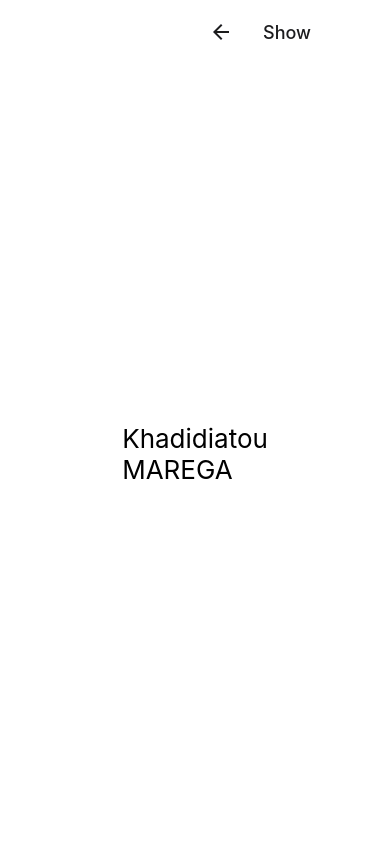
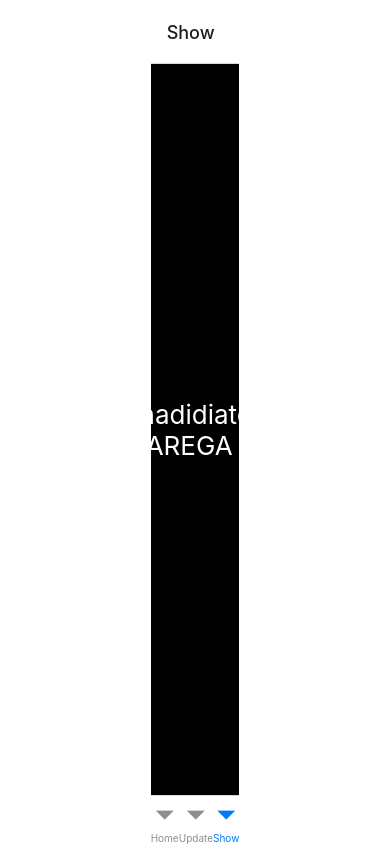
Before and after one commit to khadidiatouMarega/React-native_test, a React Native app: screen /Show in a window 390 px wide. Built offline with nearby package versions, Linux system fonts and the light colour scheme.

Commit message:
update Bottom tab bar

```diff
--- a/App.tsx
+++ b/App.tsx
@@ -1,64 +1,17 @@
 import * as React from 'react';
-import { StatusBar } from 'expo-status-bar';
-import { StyleSheet, Text, View, Button } from 'react-native';
-import Home from './src/Pages/Home';
-import Show from './src/Pages/Show';
-import Update from './src/Pages/Update';
+import { StyleSheet, View } from 'react-native';
 import { createNativeStackNavigator } from '@react-navigation/native-stack';
-import { NavigationContainer, useNavigation } from '@react-navigation/native';
-import { createBottomTabNavigator } from '@react-navigation/bottom-tabs';
+import { NavigationContainer} from '@react-navigation/native';
+import Tabs from './src/Components/Tabs';
 
-// function HomeScreen({ navigation }) {
-//   return (
-
-//     <View style={styles.container}>
-//       <View>
-//        {/* <Image style={styles.tinyLogo} source={require('./assets/snapicone.png')} /> */}
-//        </View>
-//        <Button
-//         title="Update"
-//         onPress={() => navigation.navigate('Home')}
-//       />
-//       <Button
-//         title="Update"
-//         onPress={() => navigation.navigate('Update')}
-//       />
-//       <Button
-//         title="Show"
-//         onPress={() => navigation.navigate('Show')}
-//       />
-//     </View>
-//   );
-// }
-
-// const Tab = createBottomTabNavigator();
-
-// function MyTabs() {
-//   return (
-//     <Tab.Navigator>
-//       <Tab.Screen name="Home" component={Home} />
-//       <Tab.Screen name="Update" component={Update} />
-//       <Tab.Screen name="Show" component={Show} />
-//     </Tab.Navigator>
-//   );
-// }
 
 const Stack = createNativeStackNavigator();
 export default function App() {
   return (
     <View style={styles.container}>
       <NavigationContainer>
-      <Stack.Navigator initialRouteName='Update'>
-        <Stack.Screen name="Home" component={Home} />
-        <Stack.Screen name="Update" component={Update} />
-        <Stack.Screen name="Show" component={Show} />
-      </Stack.Navigator>
-      <StatusBar style="auto" />
+      <Tabs/>
       </NavigationContainer>
-      {/* <Button
-        title="Update"
-        onPress={() => navigation.navigate('Update')}
-      /> */}
     </View>
   );
 }
@@ -66,7 +19,6 @@ export default function App() {
 const styles = StyleSheet.create({
   container: {
     flex: 1,
-    // backgroundColor: '#b6eea4',
     alignItems: 'center',
     justifyContent: 'center',
   },
--- /dev/null
+++ b/src/Components/Tabs.tsx
@@ -0,0 +1,16 @@
+import { createBottomTabNavigator } from '@react-navigation/bottom-tabs';
+import Home from '../Pages/Home';
+import Show from '../Pages/Show';
+import Update from '../Pages/Update';
+
+const Tab = createBottomTabNavigator();
+
+export default  function Tabs(){
+  return (
+    <Tab.Navigator>
+    <Tab.Screen name="Home" component={Home} />
+    <Tab.Screen name="Update" component={Update} />
+    <Tab.Screen name="Show" component={Show} />
+  </Tab.Navigator>
+  )
+}
--- a/src/Pages/Show.tsx
+++ b/src/Pages/Show.tsx
@@ -5,7 +5,7 @@ export default function Show() {
     console.log("Page Show");
   return (
     <View style={styles.container}>
-      <Text style={{color: 'black', fontSize: 26}}>
+      <Text style={{color: 'white', fontSize: 26}}>
         Khadidiatou MAREGA
       </Text>
     </View>
```
Also changed, not shown: src/Components/TabBar.tsx (deleted, +0 -19 lines).
